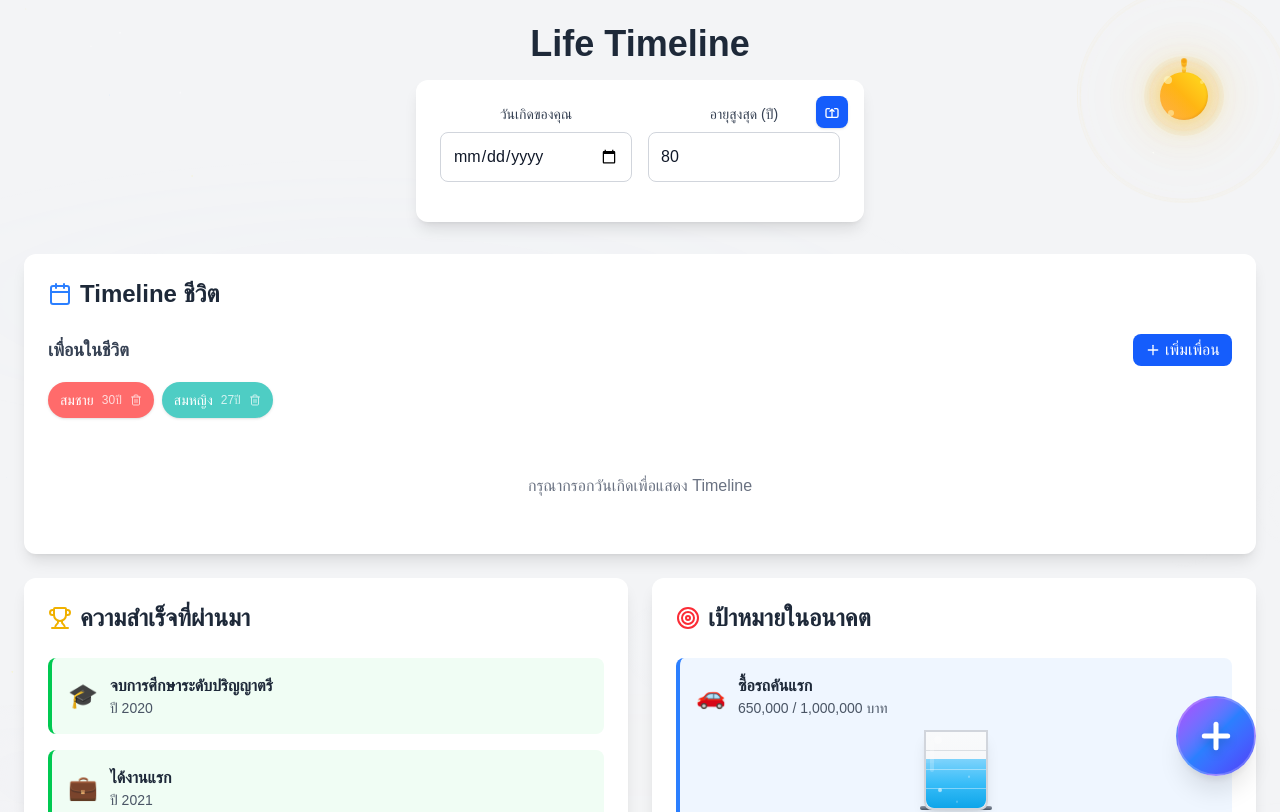
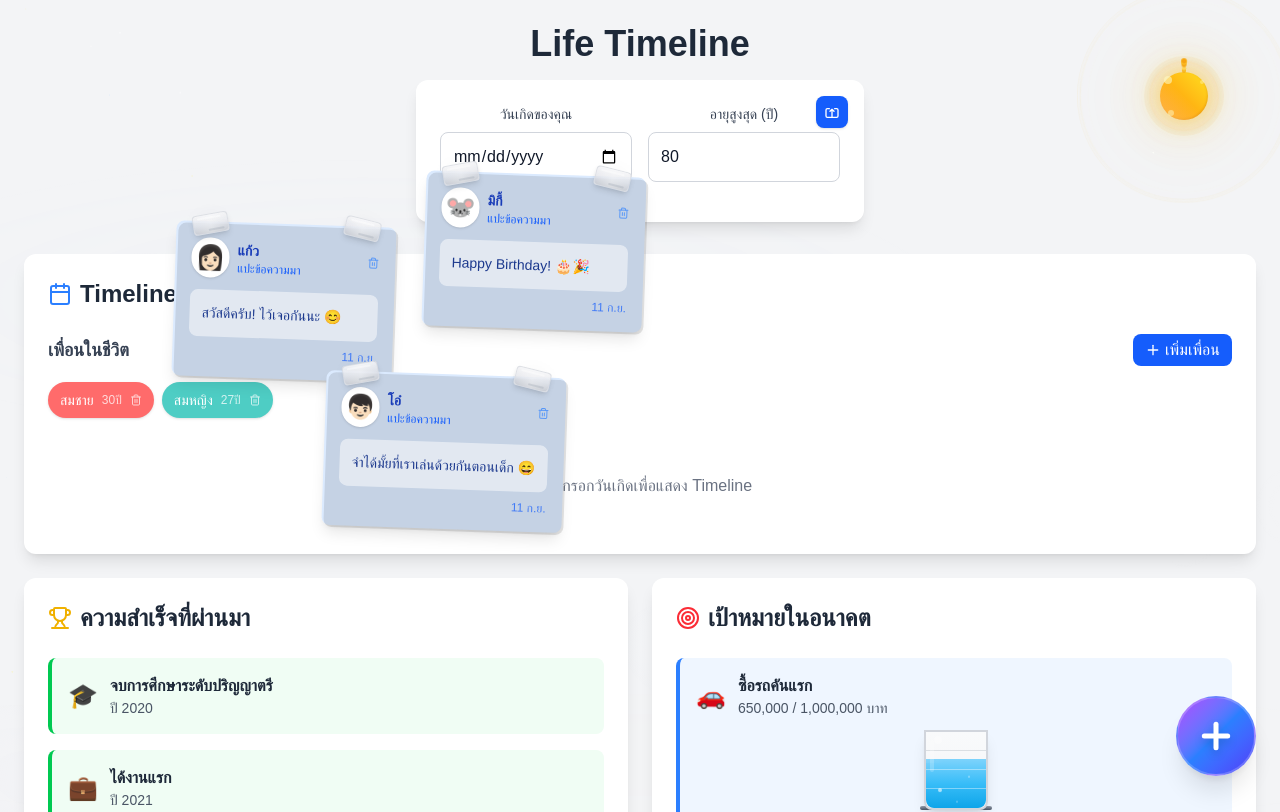
Before and after one commit to nateesoft/life-timeline, a Next.js app: page / in a window 1280 px wide. Shown: the top 812 px of the page. Built offline with nearby package versions, Linux system fonts and the light colour scheme.

Commit message:
receive message post-it from friend

```diff
--- a/src/app/page.tsx
+++ b/src/app/page.tsx
@@ -10,6 +10,15 @@ interface Activity {
   displayType: 'daily' | 'weekly' | 'monthly' | 'yearly';
   color: string;
   backgroundColor: string;
+  position: { x: number; y: number };
+  createdAt: string;
+}
+
+interface FriendMessage {
+  id: number;
+  message: string;
+  fromName: string;
+  fromAvatar: string;
   position: { x: number; y: number };
   createdAt: string;
 }
@@ -66,8 +75,12 @@ const LifeTimelineApp = () => {
     position: { x: 100, y: 100 }
   });
   const [draggedActivity, setDraggedActivity] = useState<number | null>(null);
+  const [draggedMessage, setDraggedMessage] = useState<number | null>(null);
   const [dragOffset, setDragOffset] = useState({ x: 0, y: 0 });
   const [showSaveSuccess, setShowSaveSuccess] = useState(false);
+
+  // Friend messages state
+  const [friendMessages, setFriendMessages] = useState<FriendMessage[]>([]);
 
   // Utility functions
   const calculateAge = (birthDateStr) => {
@@ -173,6 +186,46 @@ const LifeTimelineApp = () => {
     if (savedMaxAge) {
       setMaxAge(parseInt(savedMaxAge) || 80);
     }
+
+    // Load friend messages from localStorage
+    const savedMessages = localStorage.getItem('friendMessages');
+    if (savedMessages) {
+      try {
+        setFriendMessages(JSON.parse(savedMessages));
+      } catch (error) {
+        console.error('Error loading friend messages:', error);
+      }
+    } else {
+      // Create sample friend messages
+      const sampleMessages: FriendMessage[] = [
+        {
+          id: 1,
+          message: "สวัสดีครับ! ไว้เจอกันนะ 😊",
+          fromName: "แก้ว",
+          fromAvatar: "👩🏻",
+          position: { x: 150, y: 200 },
+          createdAt: new Date().toISOString()
+        },
+        {
+          id: 2,
+          message: "Happy Birthday! 🎂🎉",
+          fromName: "มิกี้",
+          fromAvatar: "🐭",
+          position: { x: 400, y: 150 },
+          createdAt: new Date().toISOString()
+        },
+        {
+          id: 3,
+          message: "จำได้มั้ยที่เราเล่นด้วยกันตอนเด็ก 😄",
+          fromName: "โอ๋",
+          fromAvatar: "👦🏻",
+          position: { x: 300, y: 350 },
+          createdAt: new Date().toISOString()
+        }
+      ];
+      setFriendMessages(sampleMessages);
+      localStorage.setItem('friendMessages', JSON.stringify(sampleMessages));
+    }
   }, []);
 
   // Countdown timer and current time update
@@ -246,6 +299,29 @@ const LifeTimelineApp = () => {
     } catch (error) {
       console.error('Error saving user data:', error);
     }
+  };
+
+  // Friend messages management functions
+  const saveFriendMessagesToStorage = (messages: FriendMessage[]) => {
+    try {
+      localStorage.setItem('friendMessages', JSON.stringify(messages));
+    } catch (error) {
+      console.error('Error saving friend messages:', error);
+    }
+  };
+
+  const removeFriendMessage = (id: number) => {
+    const updatedMessages = friendMessages.filter(message => message.id !== id);
+    setFriendMessages(updatedMessages);
+    saveFriendMessagesToStorage(updatedMessages);
+  };
+
+  const updateMessagePosition = (id: number, newPosition: { x: number; y: number }) => {
+    const updatedMessages = friendMessages.map(message =>
+      message.id === id ? { ...message, position: newPosition } : message
+    );
+    setFriendMessages(updatedMessages);
+    saveFriendMessagesToStorage(updatedMessages);
   };
 
   const addActivity = () => {
@@ -307,16 +383,35 @@ const LifeTimelineApp = () => {
       };
       updateActivityPosition(draggedActivity, newPosition);
     }
+    if (draggedMessage) {
+      const newPosition = {
+        x: e.clientX - dragOffset.x,
+        y: e.clientY - dragOffset.y
+      };
+      updateMessagePosition(draggedMessage, newPosition);
+    }
   };
 
   const handleMouseUp = () => {
     setDraggedActivity(null);
+    setDraggedMessage(null);
     setDragOffset({ x: 0, y: 0 });
+  };
+
+  // Handle message mouse down
+  const handleMessageMouseDown = (e: React.MouseEvent, message: FriendMessage) => {
+    e.preventDefault();
+    const rect = (e.target as HTMLElement).getBoundingClientRect();
+    setDraggedMessage(message.id);
+    setDragOffset({
+      x: e.clientX - rect.left,
+      y: e.clientY - rect.top
+    });
   };
 
   // Add global event listeners for drag
   useEffect(() => {
-    if (draggedActivity) {
+    if (draggedActivity || draggedMessage) {
       document.addEventListener('mousemove', handleMouseMove);
       document.addEventListener('mouseup', handleMouseUp);
       return () => {
@@ -324,7 +419,7 @@ const LifeTimelineApp = () => {
         document.removeEventListener('mouseup', handleMouseUp);
       };
     }
-  }, [draggedActivity, dragOffset]);
+  }, [draggedActivity, draggedMessage, dragOffset]);
 
   // Handle timeline dot click
   const handleTimelineDotClick = (year, personData, personType) => {
@@ -2092,6 +2187,79 @@ const LifeTimelineApp = () => {
           </div>
         ))}
 
+        {/* Friend Message Post-its */}
+        {friendMessages.map((message) => (
+          <div
+            key={message.id}
+            className="absolute z-40 select-none"
+            style={{
+              left: `${message.position.x}px`,
+              top: `${message.position.y}px`,
+              cursor: draggedMessage === message.id ? 'grabbing' : 'grab'
+            }}
+          >
+            <div
+              className="group p-4 rounded-lg shadow-lg transform rotate-2 hover:rotate-0 transition-all duration-200 hover:shadow-xl min-w-[220px] max-w-[280px] relative"
+              style={{ backgroundColor: '#DBEAFE' }} // น้ำเงินอ่อน
+              onMouseDown={(e) => handleMessageMouseDown(e, message)}
+            >
+              {/* Tape pieces for friend messages */}
+              <div className="absolute -top-2 left-4 w-9 h-5 bg-gray-200/80 dark:bg-gray-300/80 rounded-sm transform -rotate-12 shadow-md z-10 transition-all duration-200 group-hover:shadow-lg border border-gray-300/50">
+                <div className="absolute inset-0 bg-gradient-to-b from-white/50 via-transparent to-black/10 rounded-sm"></div>
+                <div className="absolute inset-0 bg-gradient-to-r from-transparent via-white/30 to-transparent rounded-sm"></div>
+                <div className="absolute top-0.5 left-1 w-6 h-0.5 bg-white/40 rounded-full"></div>
+                <div className="absolute bottom-0.5 right-1 w-4 h-0.5 bg-gray-400/30 rounded-full"></div>
+              </div>
+
+              <div className="absolute -top-2 right-4 w-9 h-5 bg-gray-200/80 dark:bg-gray-300/80 rounded-sm transform rotate-12 shadow-md z-10 transition-all duration-200 group-hover:shadow-lg border border-gray-300/50">
+                <div className="absolute inset-0 bg-gradient-to-b from-white/50 via-transparent to-black/10 rounded-sm"></div>
+                <div className="absolute inset-0 bg-gradient-to-r from-transparent via-white/30 to-transparent rounded-sm"></div>
+                <div className="absolute top-0.5 left-1 w-6 h-0.5 bg-white/40 rounded-full"></div>
+                <div className="absolute bottom-0.5 right-1 w-4 h-0.5 bg-gray-400/30 rounded-full"></div>
+              </div>
+
+              {/* Message header with avatar and name */}
+              <div className="flex items-center justify-between mb-3">
+                <div className="flex items-center space-x-2">
+                  <div className="text-2xl bg-white rounded-full p-1 shadow-sm">
+                    {message.fromAvatar}
+                  </div>
+                  <div>
+                    <h4 className="font-semibold text-blue-800 text-sm">{message.fromName}</h4>
+                    <div className="text-xs text-blue-600">แปะข้อความมา</div>
+                  </div>
+                </div>
+                <button
+                  onClick={() => removeFriendMessage(message.id)}
+                  className="text-blue-500 hover:text-red-500 transition-colors flex-shrink-0 opacity-70 hover:opacity-100"
+                >
+                  <Trash2 className="w-3 h-3" />
+                </button>
+              </div>
+
+              {/* Message content */}
+              <div className="bg-white/50 rounded-lg p-3 mb-2">
+                <p className="text-blue-900 text-sm leading-relaxed">{message.message}</p>
+              </div>
+
+              {/* Message timestamp */}
+              <div className="flex justify-end text-xs text-blue-600 opacity-75">
+                {new Date(message.createdAt).toLocaleDateString('th-TH', {
+                  day: 'numeric',
+                  month: 'short'
+                })}
+              </div>
+
+              {/* Post-it shadow effect */}
+              <div className="absolute inset-0 bg-black/10 rounded-lg transform translate-x-0.5 translate-y-0.5 -z-20"></div>
+
+              {/* Tape shadows on the post-it surface */}
+              <div className="absolute -top-1 left-5 w-6 h-2 bg-black/5 rounded-sm transform -rotate-12 blur-sm"></div>
+              <div className="absolute -top-1 right-5 w-6 h-2 bg-black/5 rounded-sm transform rotate-12 blur-sm"></div>
+            </div>
+          </div>
+        ))}
+
       </div>
     </div>
   );
```
